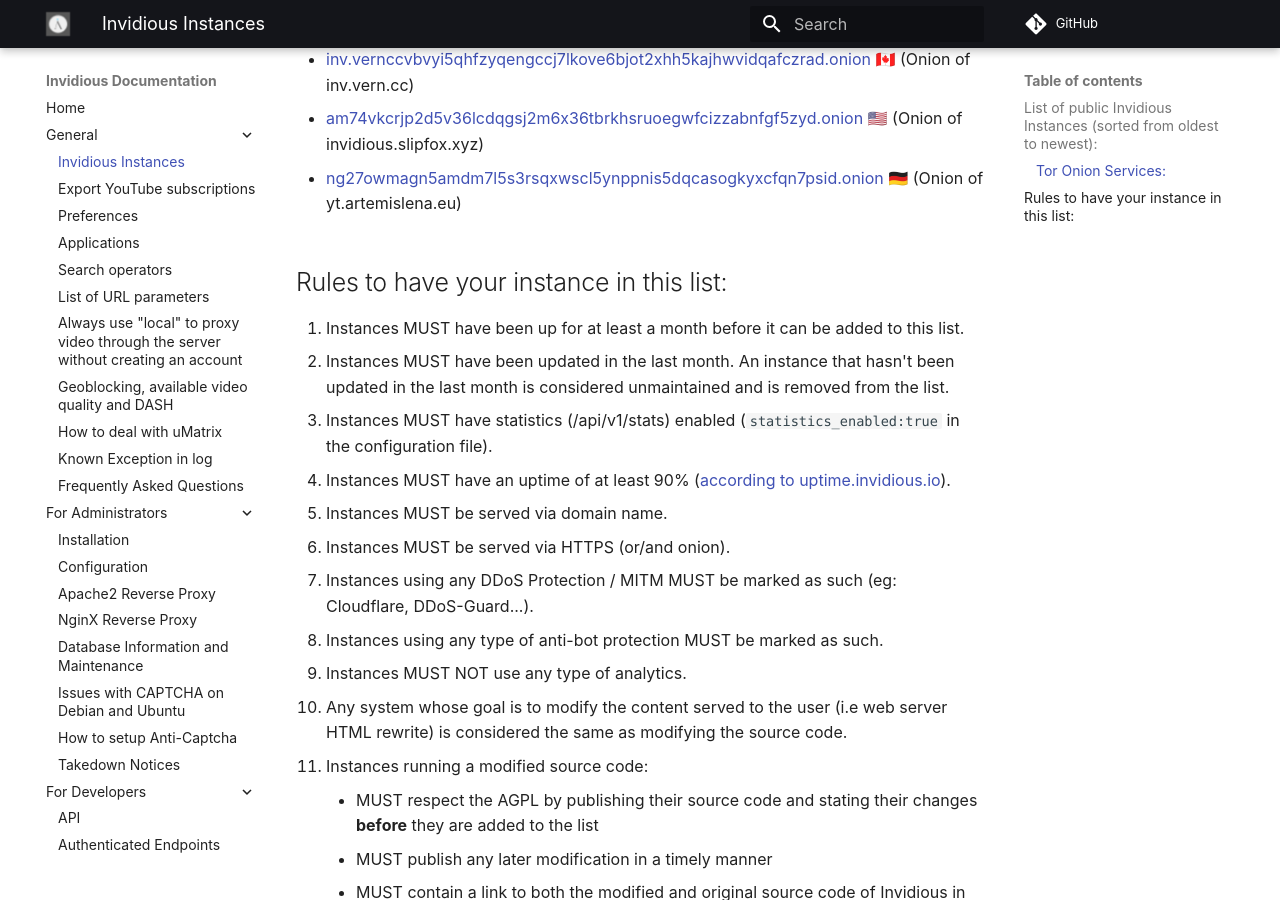
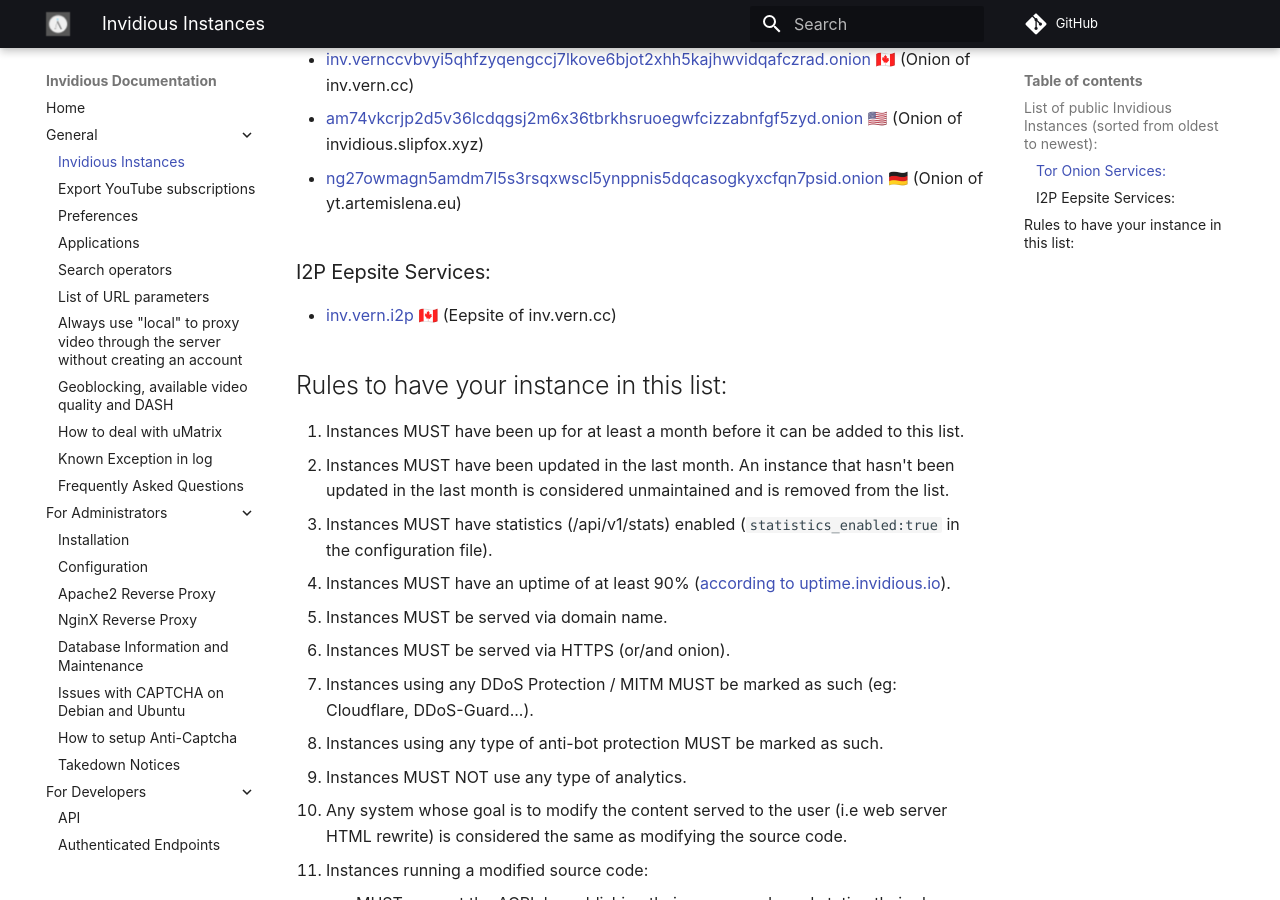
Before and after one commit to iv-org/documentation, an MkDocs documentation site: the page built from docs/instances.md, in a window 1280 px wide and 900 px high, scrolled down 1715 px. Built offline with MkDocs 1.6.1 and Material for MkDocs 9.7.7, drawn with Linux system fonts in a browser that asks for light colours; comment, search, counter and statistics services are not loaded.

Commit message:
Add I2P sec to instancelist and add ~vern to it

```diff
--- a/docs/instances.md
+++ b/docs/instances.md
@@ -71,6 +71,10 @@
 
 * [ng27owmagn5amdm7l5s3rsqxwscl5ynppnis5dqcasogkyxcfqn7psid.onion](http://ng27owmagn5amdm7l5s3rsqxwscl5ynppnis5dqcasogkyxcfqn7psid.onion) 🇩🇪 (Onion of yt.artemislena.eu)
 
+### I2P Eepsite Services:
+
+* [inv.vern.i2p](http://verni6dr4qxjgjumnvesxerh5rvhv6oy5ddeibaqy5d7tgbiiyfa.b32.i2p/) 🇨🇦 (Eepsite of inv.vern.cc)
+
 ## Rules to have your instance in this list:
 
 1. Instances MUST have been up for at least a month before it can be added to this list.
```
